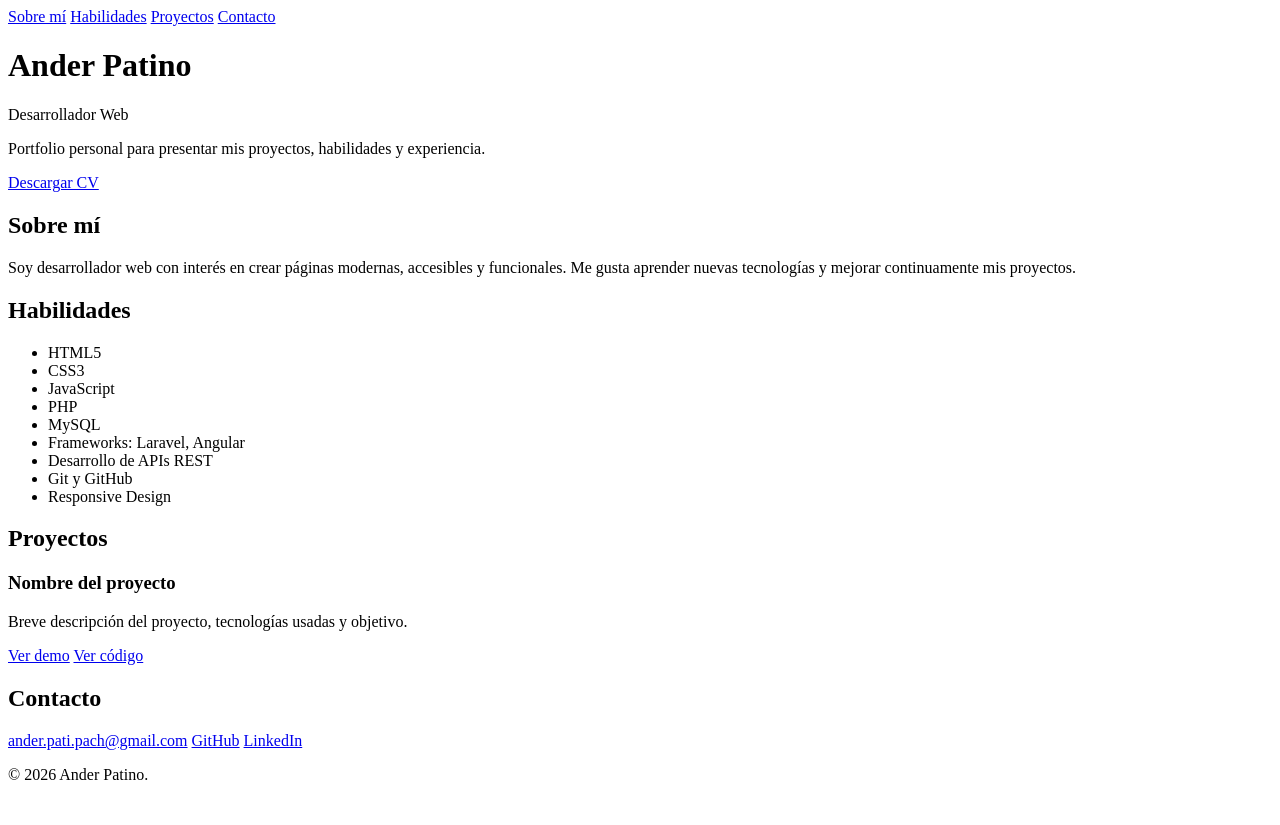
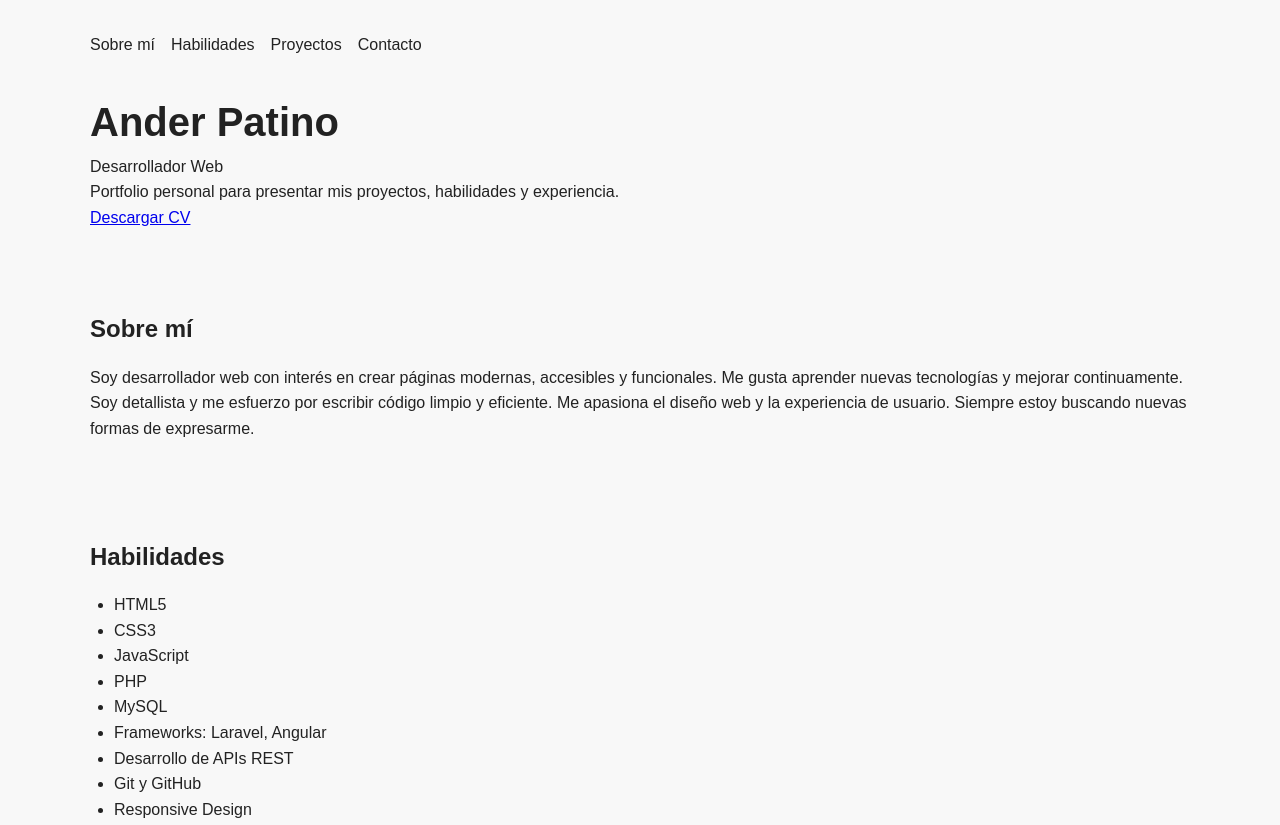
Before and after one commit to AnderPati/ander-patino-portfolio, a plain HTML site: page index.html in a window 1280 px wide. Shown: the top 825 px of the page. Before the commit the page ends 800 px from the top, so only its background shows below. Drawn offline with Linux system fonts and the light colour scheme.

Commit message:
mejoras estructura del HTML y estilos basicos en el CSS

```diff
--- a/css/styles.css
+++ b/css/styles.css
@@ -0,0 +1,59 @@
+* {
+    box-sizing: border-box;
+    margin: 0;
+    padding: 0;
+}
+
+html {
+    scroll-behavior: smooth;
+}
+
+body {
+    font-family: Arial, sans-serif;
+    line-height: 1.6;
+    color: #222;
+    background-color: #f8f8f8;
+}
+
+header,
+main,
+footer {
+    width: min(90%, 1100px);
+    margin: 0 auto;
+}
+
+header {
+    padding: 2rem 0;
+}
+
+nav {
+    display: flex;
+    gap: 1rem;
+    margin-bottom: 2rem;
+}
+
+nav a {
+    text-decoration: none;
+    color: #222;
+}
+
+section {
+    padding: 3rem 0;
+}
+
+h1 {
+    font-size: 2.5rem;
+}
+
+h2 {
+    margin-bottom: 1rem;
+}
+
+ul {
+    padding-left: 1.5rem;
+}
+
+footer {
+    padding: 2rem 0;
+    text-align: center;
+}
--- a/index.html
+++ b/index.html
@@ -10,7 +10,7 @@
 </head>
 <body>
     <header>
-    <nav>
+    <nav aria-label="Navegación principal">
         <a href="#sobre-mi">Sobre mí</a>
         <a href="#habilidades">Habilidades</a>
         <a href="#proyectos">Proyectos</a>
@@ -23,7 +23,7 @@
         <p>Portfolio personal para presentar mis proyectos, habilidades y experiencia.</p>
     </div>
 
-    <a href="assets/CV_AnderPatino.pdf" download>Descargar CV</a>
+    <a href="assets/CV_AnderPatino.pdf" download="CV_AnderPatino.pdf" class="btn-cv">Descargar CV</a>
 </header>
 
 <main>
@@ -32,7 +32,11 @@
         <p>
             Soy desarrollador web con interés en crear páginas modernas,
             accesibles y funcionales. Me gusta aprender nuevas tecnologías
-            y mejorar continuamente mis proyectos.
+            y mejorar continuamente.
+        </p>
+        <p>
+            Soy detallista y me esfuerzo por escribir código limpio y eficiente.
+            Me apasiona el diseño web y la experiencia de usuario. Siempre estoy buscando nuevas formas de expresarme.
         </p>
     </section>
 
@@ -51,14 +55,14 @@
         </ul>
     </section>
 
-    <section id="proyectos">
+    <section id="proyectos" >
         <h2>Proyectos</h2>
 
         <article>
             <h3>Nombre del proyecto</h3>
             <p>Breve descripción del proyecto, tecnologías usadas y objetivo.</p>
-            <a href="#">Ver demo</a>
-            <a href="#">Ver código</a>
+            <a href="#" aria-label="Demo no disponible actualmente">Ver demo</a>
+            <a href="#" aria-label="Código no disponible actualmente">Ver código</a>
         </article>
     </section>
 
```
